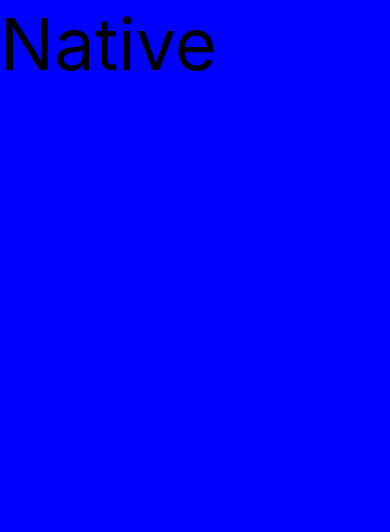
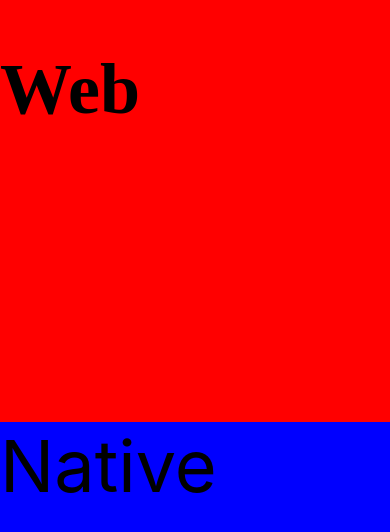
Before and after one commit to shirakaba/fiddle-template, a React Native app: screen / in a window 390 px wide. Shown: the top 532 px of the page. Built offline with nearby package versions, Linux system fonts and the light colour scheme.

Commit message:
show "use dom" working on RNM

```diff
--- a/App.tsx
+++ b/App.tsx
@@ -7,18 +7,18 @@
 
 import React from 'react';
 import {StyleSheet, Text, View} from 'react-native';
-// import DOMComponent from './src/my-component';
+import DOMComponent from './src/my-component';
 
 function App(): React.JSX.Element {
   return (
     <View style={styles.container}>
-      {/* <View style={styles.container}>
+      <View style={styles.container}>
         <DOMComponent
           dom={{
             scrollEnabled: false,
           }}
         />
-      </View> */}
+      </View>
       <View style={[styles.container, styles.blue]}>
         <Text style={styles.text}>Native</Text>
       </View>
```
